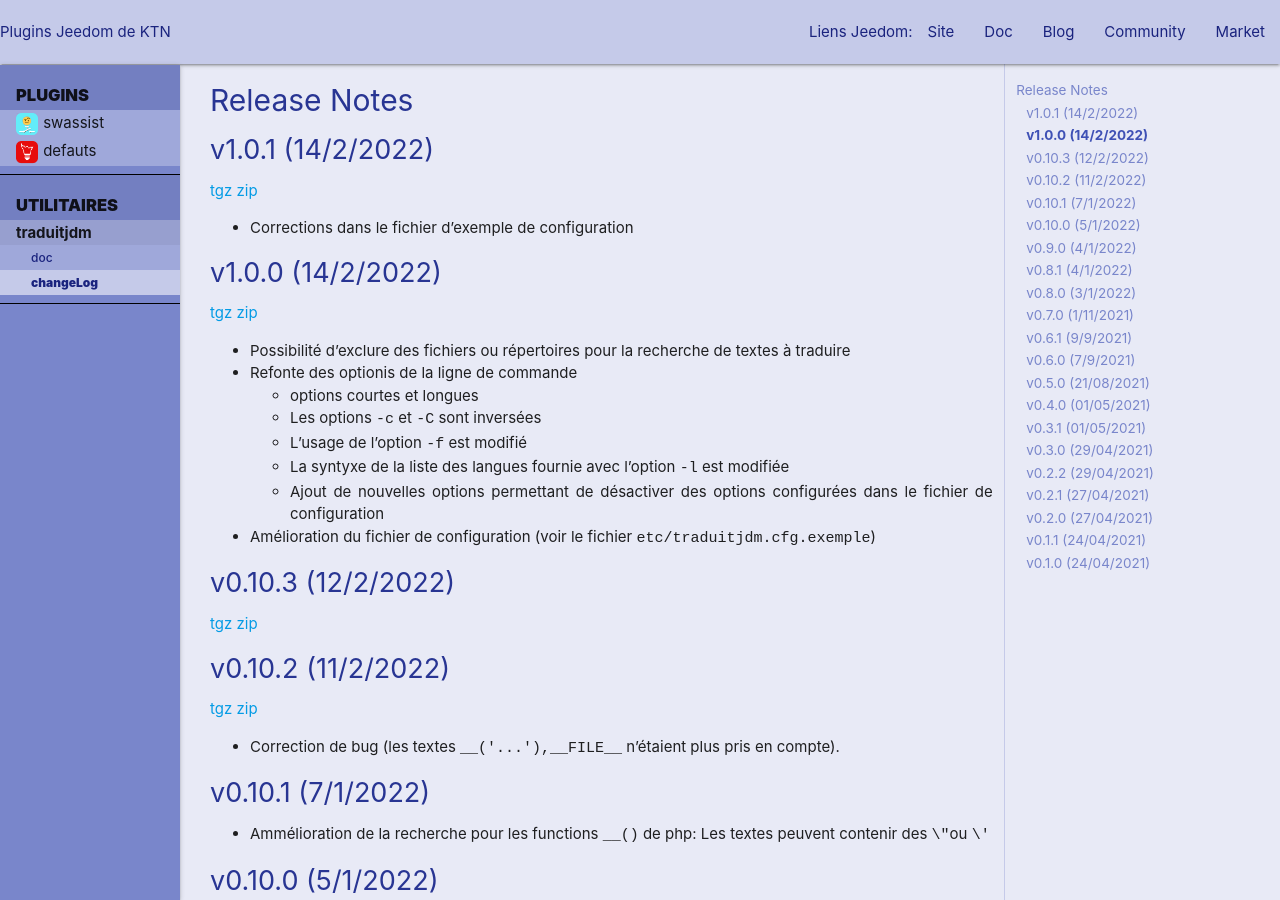
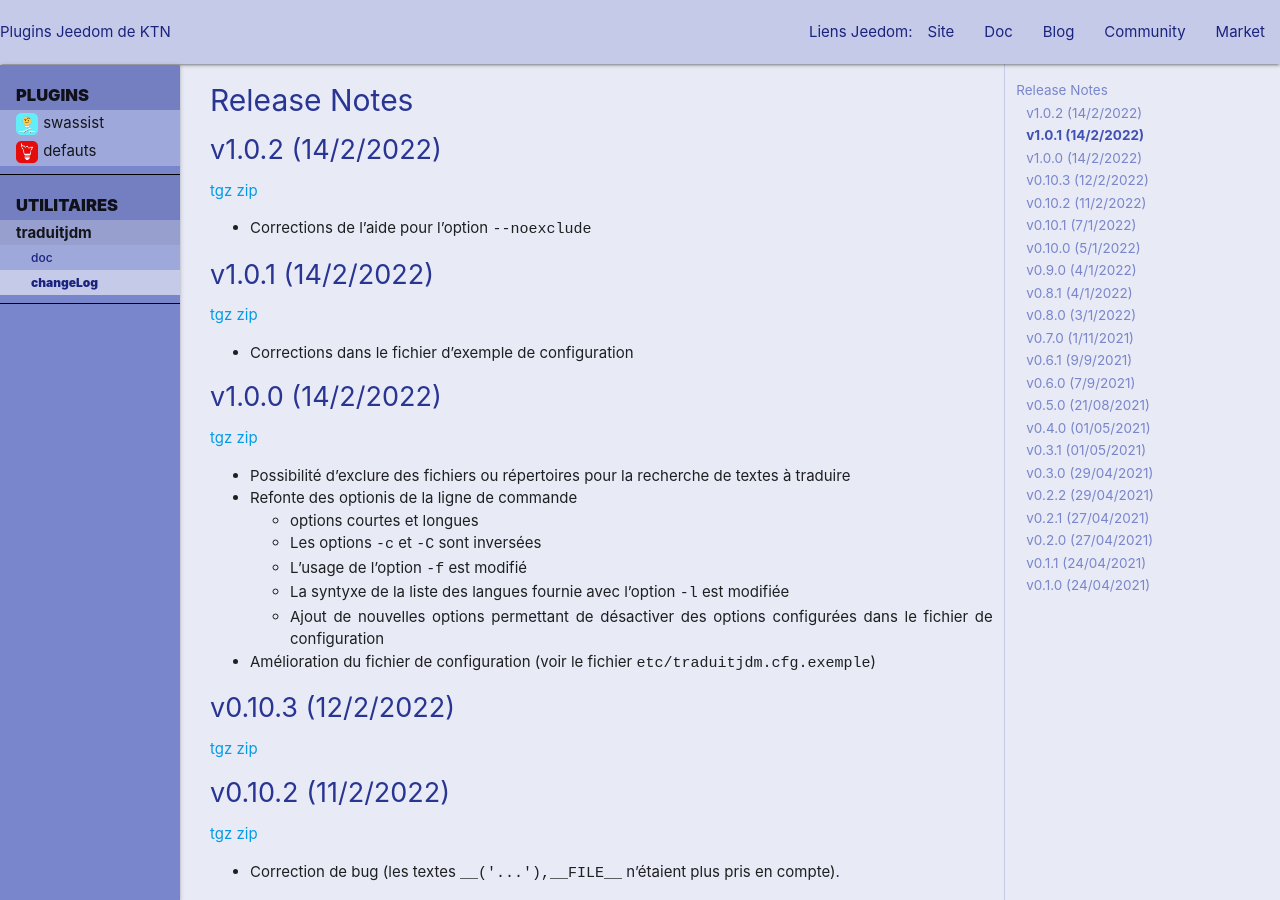
Before and after one commit to ktn001/ktn001.github.io, a Jekyll site: the page built from fr_FR/traduitjdm/release_notes.md, in a window 1280 px wide and 900 px high. Built offline with Jekyll 4.4.1, drawn with Linux system fonts in a browser that asks for light colours; our own code applies the rules of GitHub Pages for plain Markdown files.

Commit message:
Update release_notes.md

```diff
--- a/fr_FR/traduitjdm/release_notes.md
+++ b/fr_FR/traduitjdm/release_notes.md
@@ -2,6 +2,10 @@
 layout: default
 ---
 # Release Notes
+
+## v1.0.2 (14/2/2022)
+[tgz](https://github.com/ktn001/traduitjdm/archive/refs/tags/v1.0.2.tar.gz) [zip](https://github.com/ktn001/traduitjdm/archive/refs/tags/v1.0.2.zip)
+- Corrections de l'aide pour l'option `--noexclude`
 
 ## v1.0.1 (14/2/2022)
 [tgz](https://github.com/ktn001/traduitjdm/archive/refs/tags/v1.0.1.tar.gz) [zip](https://github.com/ktn001/traduitjdm/archive/refs/tags/v1.0.1.zip)
```
